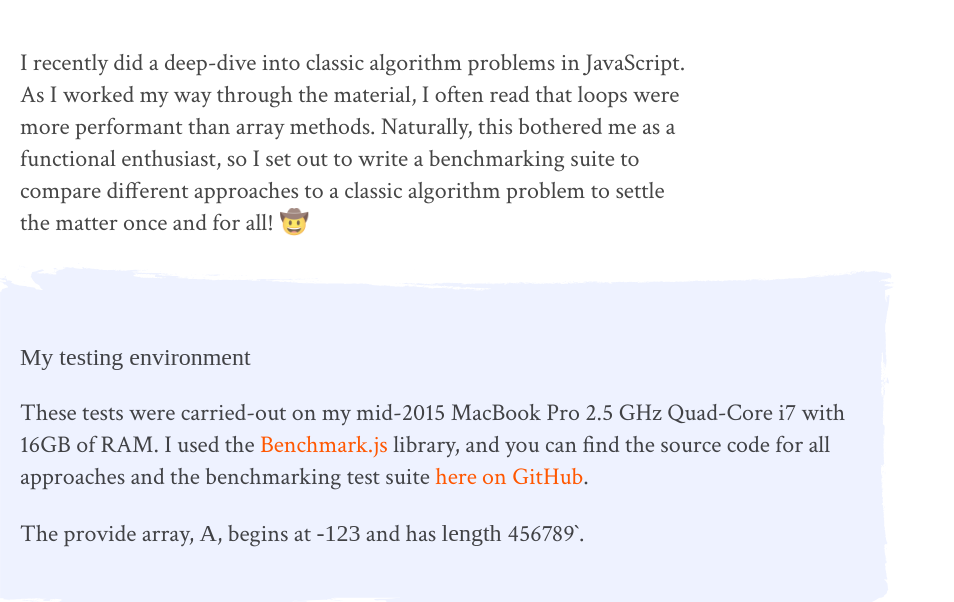
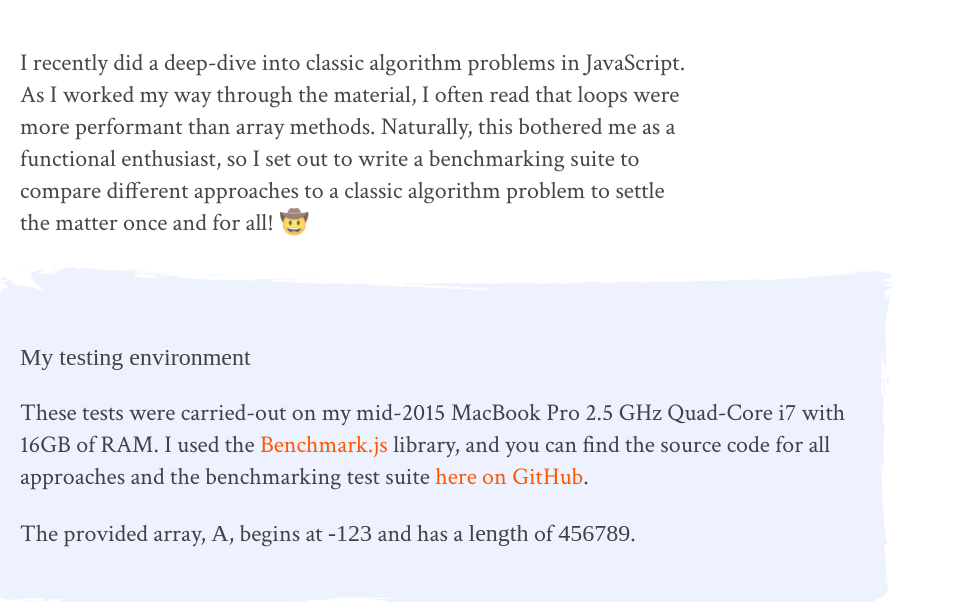
Before and after one commit to xari/xari-dev, a Gatsby site: page /loops_vs_functions/ in a window 1280 px wide. Shown: the part 197-799 px from the top of the page, without its empty margins (0-954 px from the left). Built offline with nearby package versions, Linux system fonts and the light colour scheme; Gatsby itself is replaced by a stand-in of ours; some packages are replaced by stand-ins of ours; a web font is replaced by a local one.

Commit message:
small typo

```diff
--- a/content/blog/loops_vs_functions/index.md
+++ b/content/blog/loops_vs_functions/index.md
@@ -15,7 +15,7 @@ Naturally, this bothered me as a functional enthusiast, so I set out to write a
 These tests were carried-out on my mid-2015 MacBook Pro 2.5 GHz Quad-Core i7 with 16GB of RAM.
 I used the [Benchmark.js](https://benchmarkjs.com/) library, and you can find the source code for all approaches and the benchmarking test suite [here on GitHub](https://github.com/xari/perf-eval/blob/main/solutions.test.js).
 
-The provide array, `A`, begins at `-123` and has `length `456789`.
+The provided array, `A`, begins at `-123` and has a `length` of `456789`.
 
 </div>
 
```
